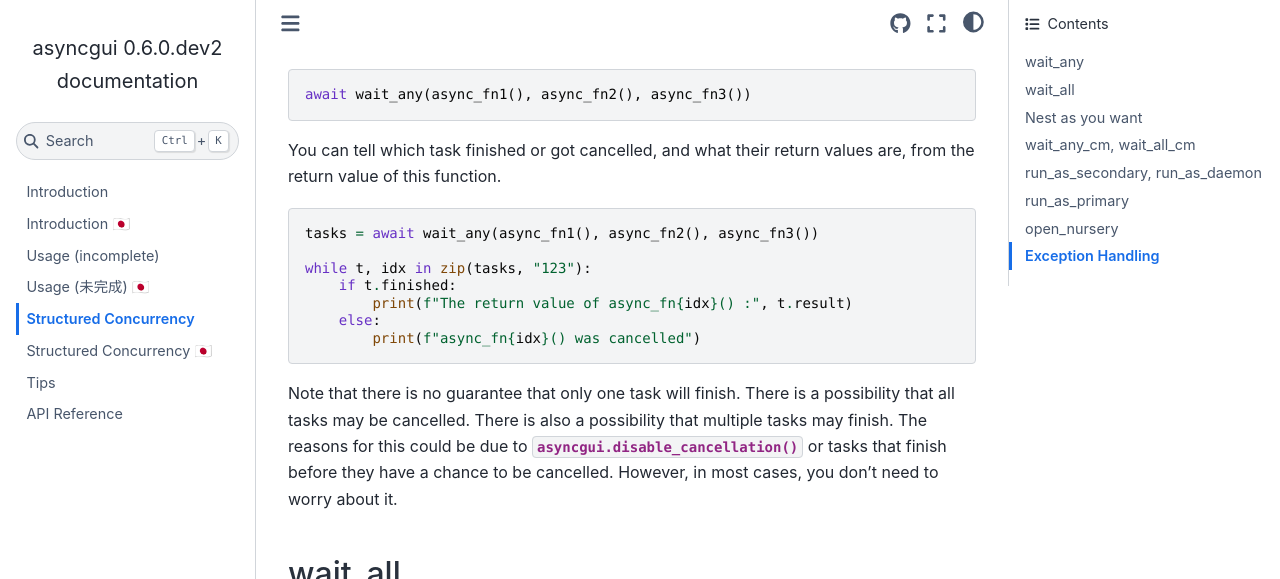
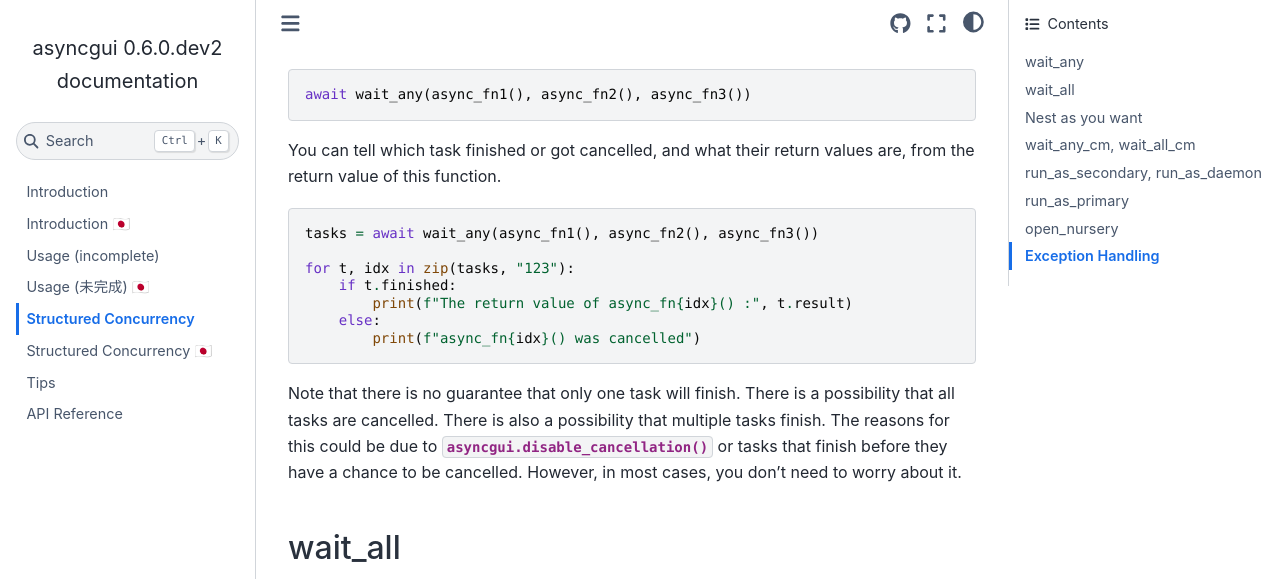
Before and after one commit to asyncgui/asyncgui, a Sphinx documentation site: the page built from sphinx/structured-concurrency.rst, in a window 1280 px wide and 900 px high, scrolled down 440 px, cut to the strip 0-579 px from the top of the window. Built offline with Sphinx 7.4.7 and the Sphinx Book theme 1.1.4, drawn with Linux system fonts in a browser that asks for light colours.

Commit message:
edit docs

```diff
--- a/sphinx/structured-concurrency-ja.rst
+++ b/sphinx/structured-concurrency-ja.rst
@@ -75,7 +75,7 @@ wait_all
 
     flattened_tasks = (tasks[0], *tasks[1].result, )
 
-    while t, idx in zip(flattened_tasks, "123"):
+    for t, idx in zip(flattened_tasks, "123"):
         if t.finished:
             print(f"async_fn{idx}()の戻り値 :", t.result)
         else:
--- a/sphinx/structured-concurrency.rst
+++ b/sphinx/structured-concurrency.rst
@@ -27,15 +27,15 @@ from the return value of this function.
 
     tasks = await wait_any(async_fn1(), async_fn2(), async_fn3())
 
-    while t, idx in zip(tasks, "123"):
+    for t, idx in zip(tasks, "123"):
         if t.finished:
             print(f"The return value of async_fn{idx}() :", t.result)
         else:
             print(f"async_fn{idx}() was cancelled")
 
 Note that there is no guarantee that only one task will finish.
-There is a possibility that all tasks may be cancelled.
-There is also a possibility that multiple tasks may finish.
+There is a possibility that all tasks are cancelled.
+There is also a possibility that multiple tasks finish.
 The reasons for this could be due to :func:`asyncgui.disable_cancellation` or tasks that finish before
 they have a chance to be cancelled.
 However, in most cases, you don't need to worry about it.
```
Also changed, not shown: other parts of sphinx/structured-concurrency-ja.rst (+1 -1 lines), README.md (+5 -5 lines).
